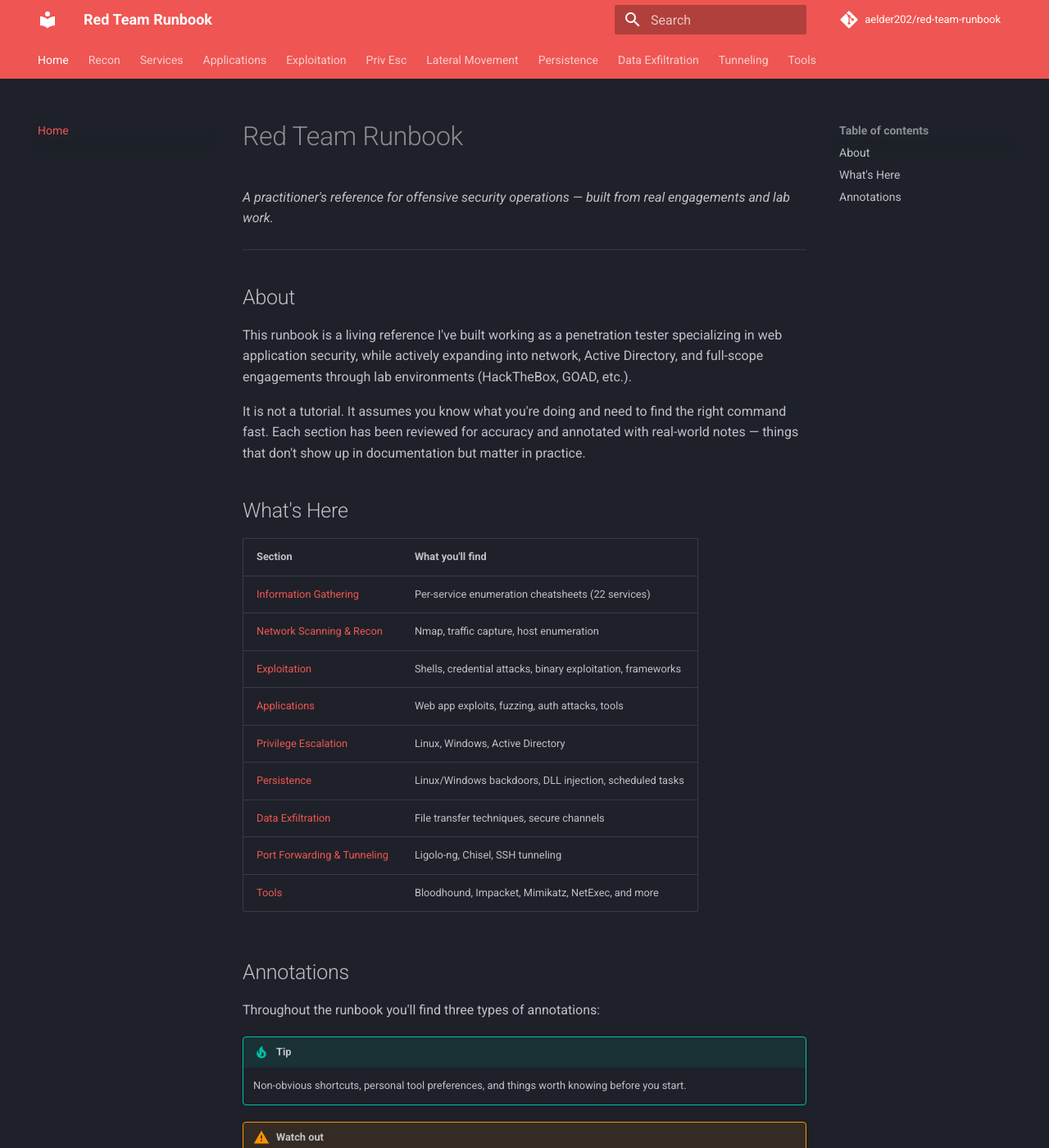
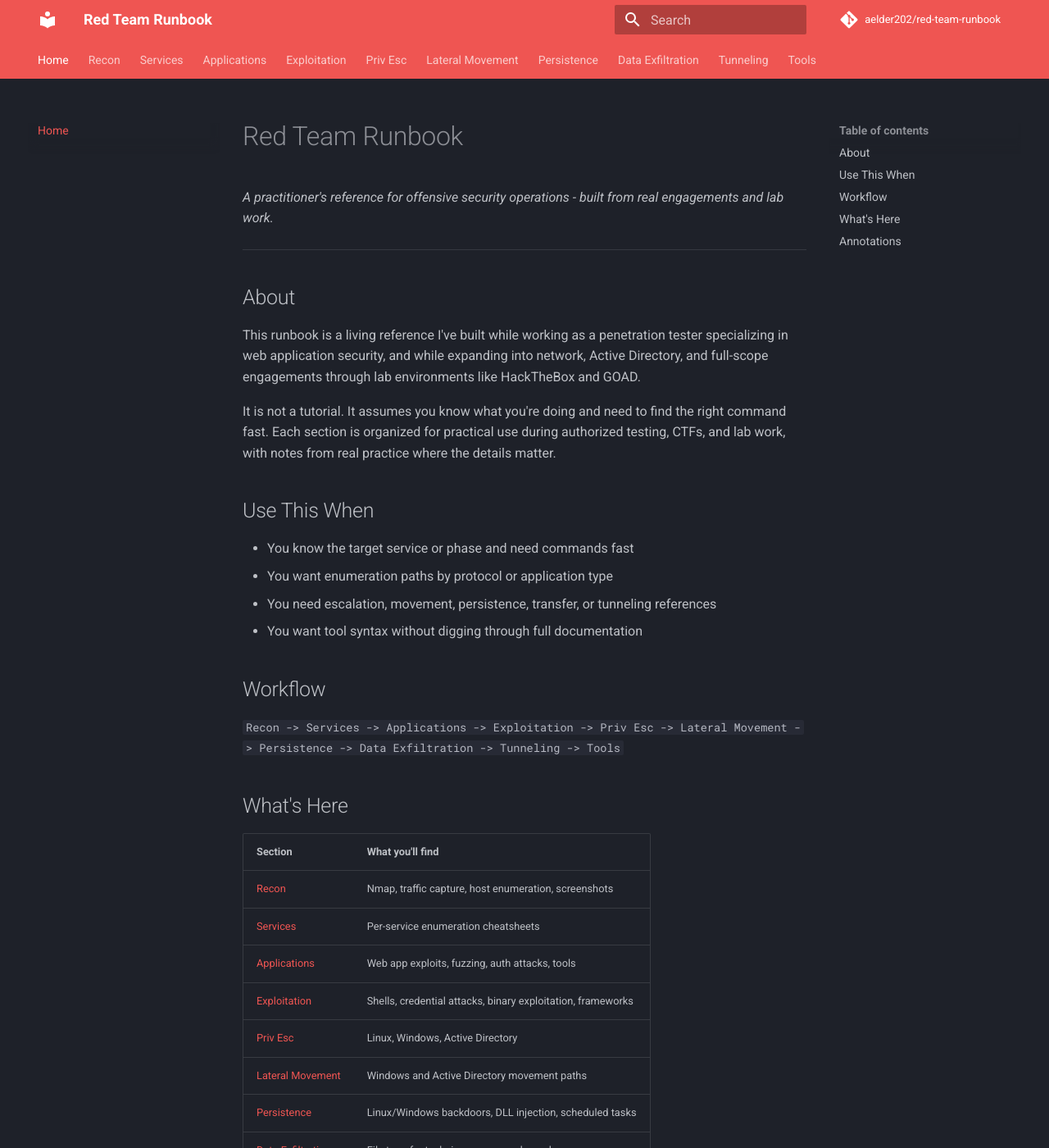
Before and after one commit to aelder202/red-team-runbook, an MkDocs documentation site: the page built from docs/index.md, in a window 1280 px wide and 1400 px high. Shown: the whole window at 82% size. Built offline with MkDocs 1.6.1 and Material for MkDocs 9.7.7, drawn with Linux system fonts in a browser that asks for light colours; comment, search, counter and statistics services are not loaded; some of the changed text lies outside the part shown.

Commit message:
index.md update
Corrected What's Here table with updated section names
Updated grammar for clarity

```diff
--- a/docs/index.md
+++ b/docs/index.md
@@ -1,28 +1,40 @@
 # Red Team Runbook
 
-*A practitioner's reference for offensive security operations — built from real engagements and lab work.*
+*A practitioner's reference for offensive security operations - built from real engagements and lab work.*
 
 ---
 
 ## About
 
-This runbook is a living reference I've built working as a penetration tester specializing in web application security, while actively expanding into network, Active Directory, and full-scope engagements through lab environments (HackTheBox, GOAD, etc.).
+This runbook is a living reference I've built while working as a penetration tester specializing in web application security, and while expanding into network, Active Directory, and full-scope engagements through lab environments like HackTheBox and GOAD.
 
-It is not a tutorial. It assumes you know what you're doing and need to find the right command fast. Each section has been reviewed for accuracy and annotated with real-world notes — things that don't show up in documentation but matter in practice.
+It is not a tutorial. It assumes you know what you're doing and need to find the right command fast. Each section is organized for practical use during authorized testing, CTFs, and lab work, with notes from real practice where the details matter.
+
+## Use This When
+
+- You know the target service or phase and need commands fast
+- You want enumeration paths by protocol or application type
+- You need escalation, movement, persistence, transfer, or tunneling references
+- You want tool syntax without digging through full documentation
+
+## Workflow
+
+`Recon -> Services -> Applications -> Exploitation -> Priv Esc -> Lateral Movement -> Persistence -> Data Exfiltration -> Tunneling -> Tools`
 
 ## What's Here
 
 | Section | What you'll find |
 |---|---|
-| [Information Gathering](information-gathering/index.md) | Per-service enumeration cheatsheets (22 services) |
-| [Network Scanning & Recon](network-scanning/index.md) | Nmap, traffic capture, host enumeration |
+| [Recon](network-scanning/index.md) | Nmap, traffic capture, host enumeration, screenshots |
+| [Services](information-gathering/index.md) | Per-service enumeration cheatsheets |
+| [Applications](applications/index.md) | Web app exploits, fuzzing, auth attacks, tools |
 | [Exploitation](exploitation/index.md) | Shells, credential attacks, binary exploitation, frameworks |
-| [Applications](applications/index.md) | Web app exploits, fuzzing, auth attacks, tools |
-| [Privilege Escalation](privilege-escalation/index.md) | Linux, Windows, Active Directory |
+| [Priv Esc](privilege-escalation/index.md) | Linux, Windows, Active Directory |
+| [Lateral Movement](lateral-movement/index.md) | Windows and Active Directory movement paths |
 | [Persistence](persistence/index.md) | Linux/Windows backdoors, DLL injection, scheduled tasks |
 | [Data Exfiltration](data-exfiltration/index.md) | File transfer techniques, secure channels |
-| [Port Forwarding & Tunneling](port-forwarding/index.md) | Ligolo-ng, Chisel, SSH tunneling |
-| [Tools](tools/index.md) | Bloodhound, Impacket, Mimikatz, NetExec, and more |
+| [Tunneling](port-forwarding/index.md) | Port forwarding, Ligolo-ng, Chisel, SSH tunneling |
+| [Tools](tools/index.md) | BloodHound, Impacket, Mimikatz, NetExec, and more |
 
 ## Annotations
 
@@ -35,7 +47,7 @@ Throughout the runbook you'll find three types of annotations:
     Common failure modes, things that get caught by AV/WAF, or mistakes that waste time.
 
 !!! note "From the lab"
-    Observations from real HTB machines and lab environments. No box names or solutions — just the technique insight.
+    Observations from real HTB machines and lab environments. No box names or solutions - just the technique insight.
 
 ---
 
```
Also changed, not shown: 1 other file.
